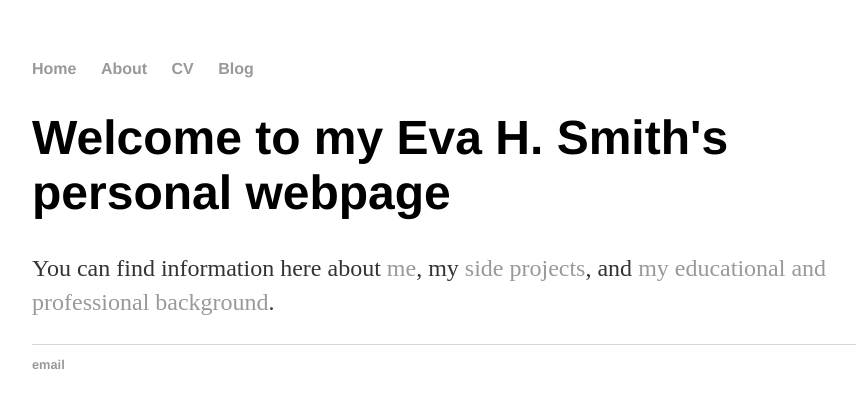
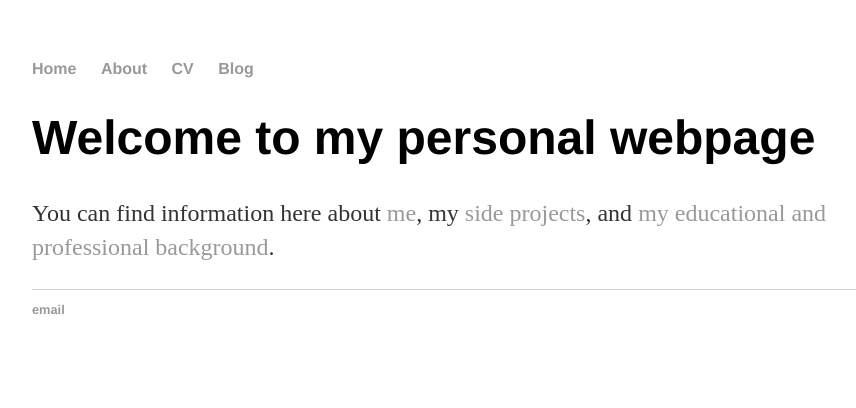
Before and after one commit to ehs73/ehs73.github.io, a Jekyll site: the page built from index.html, in a window 1280 px wide. Shown: the top 408 px of the page, without its empty margins (160-1016 px from the left). Built offline with Jekyll 4.4.1, drawn with Linux system fonts in a browser that asks for light colours.

Commit message:
Update index.html

```diff
--- a/index.html
+++ b/index.html
@@ -3,6 +3,6 @@ layout: default
 title: Eva H. Smith
 ---
 <div class="blurb">
-	<h1>Welcome to my Eva H. Smith's personal webpage</h1>
+	<h1>Welcome to my personal webpage</h1>
 	<p>You can find information here about <a href="www.evahsmith.com/about">me</a>, my <a href="www.evahsmith.com/sideprojects">side projects</a>, and <a href="www.evahsmith.com/cv">my educational and professional background</a>.</p>
 </div><!-- /.blurb -->
```
